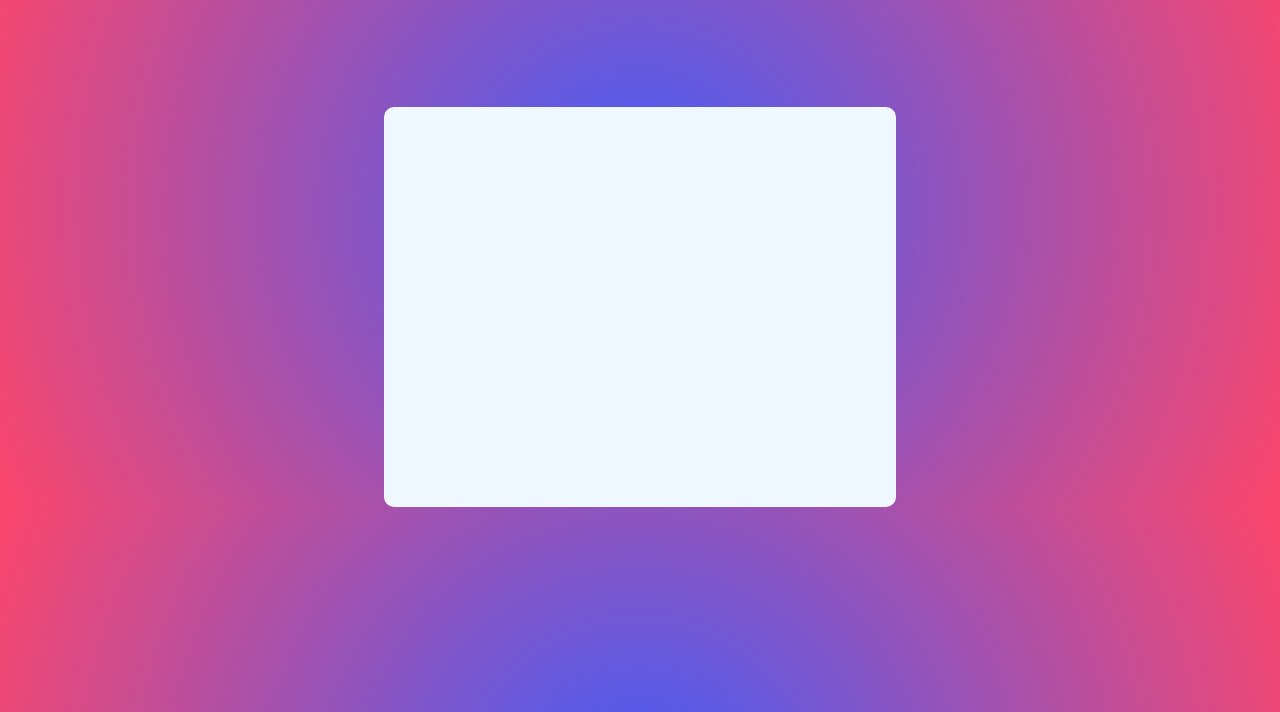
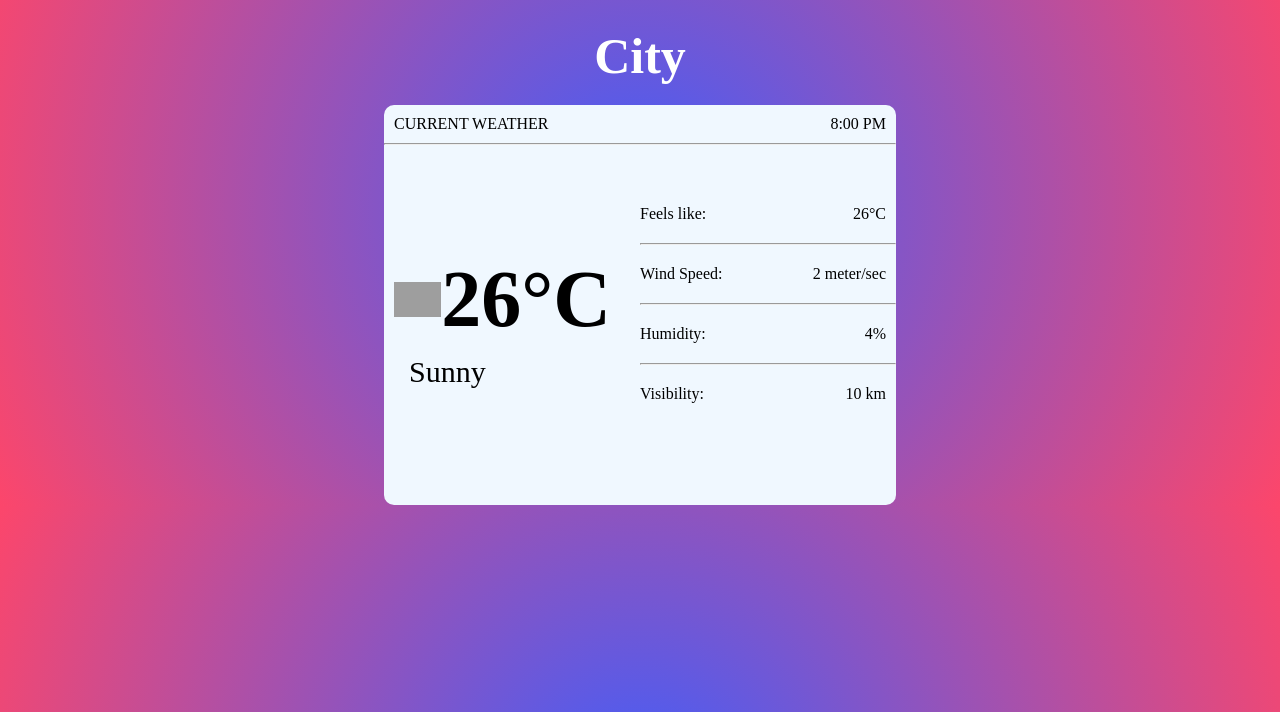
Before and after one commit to Tso0610/Weather-App, a plain HTML site: page index.html in a window 1280 px wide. Shown: the part 88-800 px from the top of the page. Drawn offline with Linux system fonts and the light colour scheme; grey boxes are pictures that could not be loaded.

Commit message:
added full structure

```diff
--- a/index.html
+++ b/index.html
@@ -17,6 +17,44 @@
             <button><img src="https://img.icons8.com/?size=100&id=Y6AAeSVIcpWt&format=png&color=000000" alt="" id="search"></button>
         </div>
     </nav>
+    <h2>City</h2>
     <div class="weather-box">
+
+        <div class="title-weather">
+            <p>CURRENT WEATHER</p>
+            <p>8:00 PM</p>
+        </div>
+        <hr class="line1">
+        <div class="weather-container">
+
+            <div class="weather">
+                <div class="weather-img">
+                    <img src="https://img.icons8.com/?size=100&id=8EUmYhfLPTCF&format=png&color=000000" alt="">
+                    <p>26°C</p>
+                </div>
+                <p>Sunny</p>
+            </div>
+            <div class="weather-details">
+                <div class="weather-detail-item">
+                    <p>Feels like:</p>
+                    <p class="detail">26°C</p>
+                </div>
+                <hr>
+                <div class="weather-detail-item">
+                    <p>Wind Speed:</p>
+                    <p class="detail">2 meter/sec</p>
+                </div>
+                <hr>
+                <div class="weather-detail-item">
+                    <p>Humidity:</p>
+                    <p class="detail">4%</p>
+                </div>
+                <hr>
+                <div class="weather-detail-item">
+                    <p>Visibility:</p>
+                    <p class="detail">10 km</p>
+                </div>
+            </div>
+        </div>
     </div>
 </html>
--- a/style.css
+++ b/style.css
@@ -17,7 +17,7 @@ nav {
     align-items: center;
     justify-content: space-around;
     color: white;
-    margin-bottom: 100px;
+    margin-bottom: 20px;
 
 }
 .logo {
@@ -69,8 +69,77 @@ nav {
     width: 40%;
     height: 400px;
     border-radius: 10px;
+    background-color: aliceblue;
+}
+
+.title-weather {
+    display: flex;
+    justify-content: space-between;
+    padding: 10px;
+}
+
+.weather-img {
     display: flex;
     align-items: center;
+    margin-top: 10%;
+    padding: 10px;
+}
+
+.line1 {
+    margin-bottom: 40px;
+}
+.weather-img img {
+    width: 20%;
+    height: auto;
+}
+
+.weather-img p {
+    font-size: 80px;
+    font-weight: 800;
+}
+
+.weather > p {
+    font-size: 30px;
+    margin-left: 25px;
+    font-size: 600;
+}
+
+.weather-container {
+    display: flex;
+    align-items: center;
+    flex-direction: row;
+}
+
+.weather {
+    width: 50%;
+}
+
+
+.weather-details {
+    width: 50%;
+    display: flex;
+    flex-direction: column;
     justify-content: center;
-    background-color: aliceblue;
 }
+
+.weather-details p {
+    margin: 20px 0;
+}
+
+h2 {
+    color: white;
+    display: flex;
+    justify-content: center;
+    margin-bottom: 20px;
+    font-size: 50px;
+}
+
+.weather-detail-item {
+    display: flex;
+    flex-direction: row;
+    justify-content: space-between;
+}
+
+.weather-detail-item .detail {
+    margin-right: 10px;
+}
```
